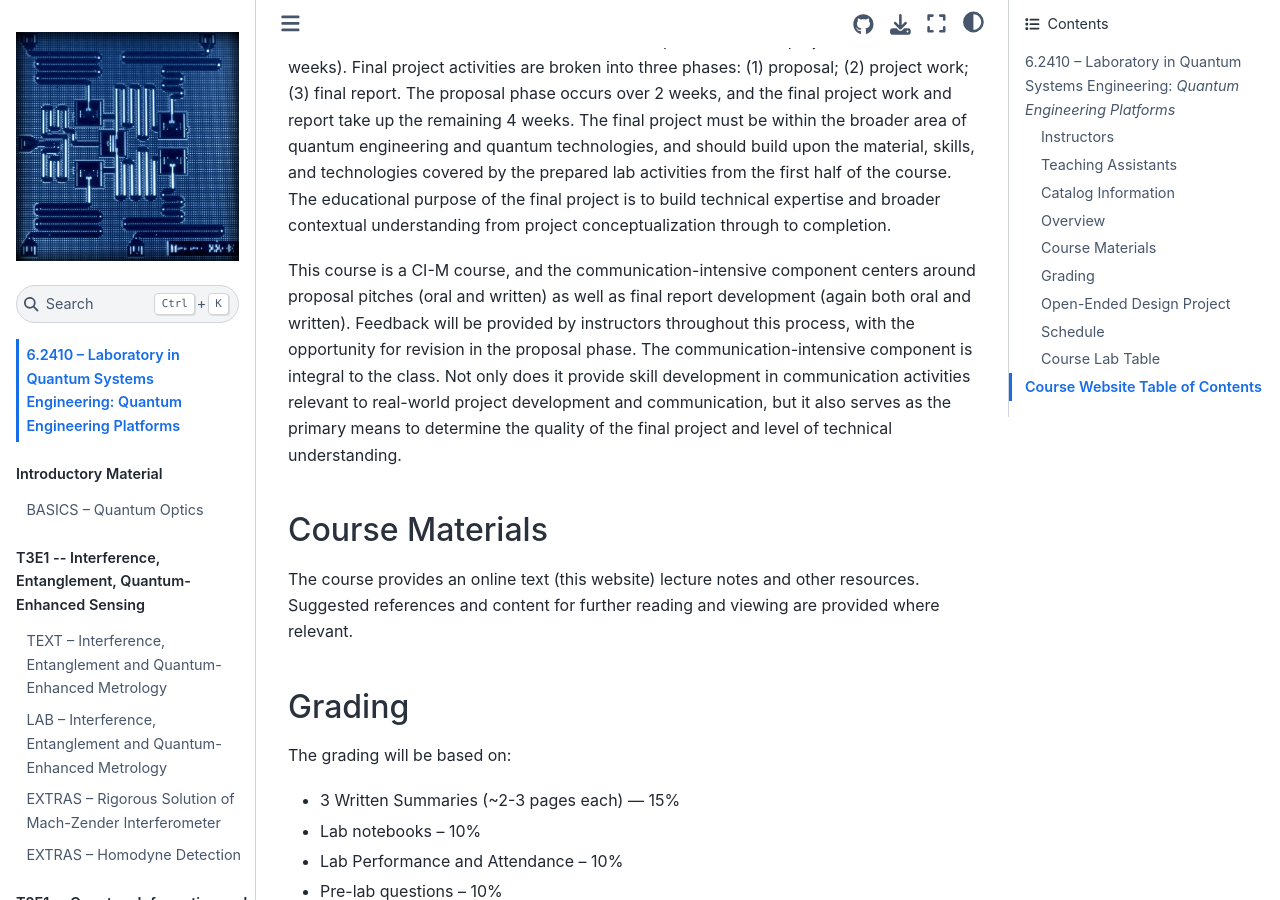
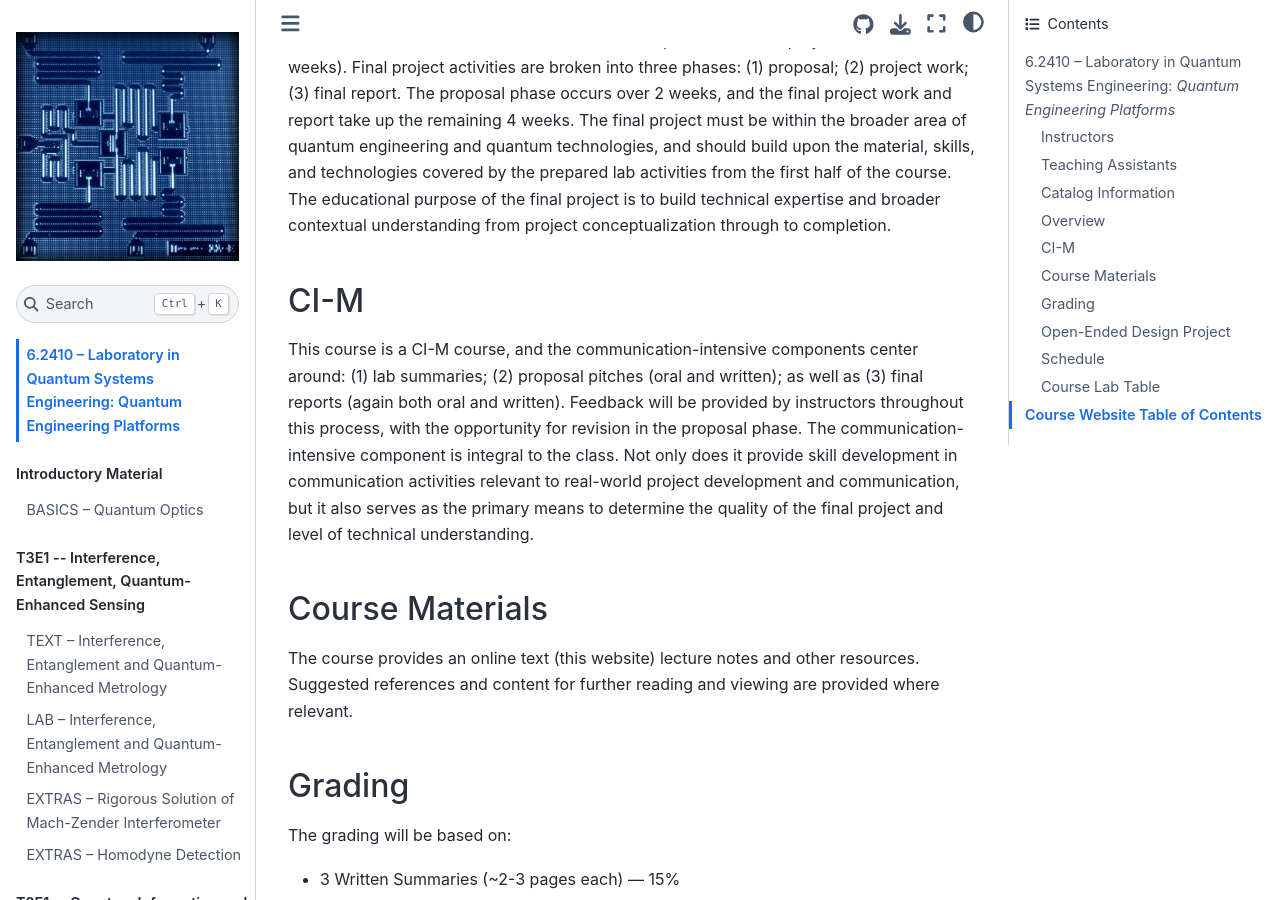
Before and after one commit to dkeathley/6.2410-lab, a Jupyter Book: the page built from intro.md, in a window 1280 px wide and 900 px high, scrolled down 2034 px. Built offline with Jupyter Book 1.0.4 settings and Sphinx 7.4.7 and the Sphinx Book theme 1.1.4, drawn with Linux system fonts in a browser that asks for light colours; pages that are not in the unit, such as notebooks, are missing from menus.

Commit message:
Updated CI-M heading

```diff
--- a/intro.md
+++ b/intro.md
@@ -47,7 +47,9 @@ Each module will include: (1) lecture notes and materials as well as pre-lab que
 
 The second half of the semester is dedicated to open-ended final project activities (6 weeks).  Final project activities are broken into three phases: (1) proposal; (2) project work; (3) final report.   The proposal phase occurs over 2 weeks, and the final project work and report take up the remaining 4 weeks.  The final project must be within the broader area of quantum engineering and quantum technologies, and should build upon the material, skills, and technologies covered by the prepared lab activities from the first half of the course.  The educational purpose of the final project is to build technical expertise and broader contextual understanding from project conceptualization through to completion.
 
-This course is a CI-M course, and the communication-intensive component centers around proposal pitches (oral and written) as well as final report development (again both oral and written). Feedback will be provided by instructors throughout this process, with the opportunity for revision in the proposal phase. The communication-intensive component is integral to the class.  Not only does it provide skill development in communication activities relevant to real-world project development and communication, but it also serves as the primary means to determine the quality of the final project and level of technical understanding.
+## CI-M
+
+This course is a CI-M course, and the communication-intensive components center around: (1) lab summaries; (2) proposal pitches (oral and written); as well as (3) final reports (again both oral and written). Feedback will be provided by instructors throughout this process, with the opportunity for revision in the proposal phase. The communication-intensive component is integral to the class.  Not only does it provide skill development in communication activities relevant to real-world project development and communication, but it also serves as the primary means to determine the quality of the final project and level of technical understanding.
 
 
 ## Course Materials
```
